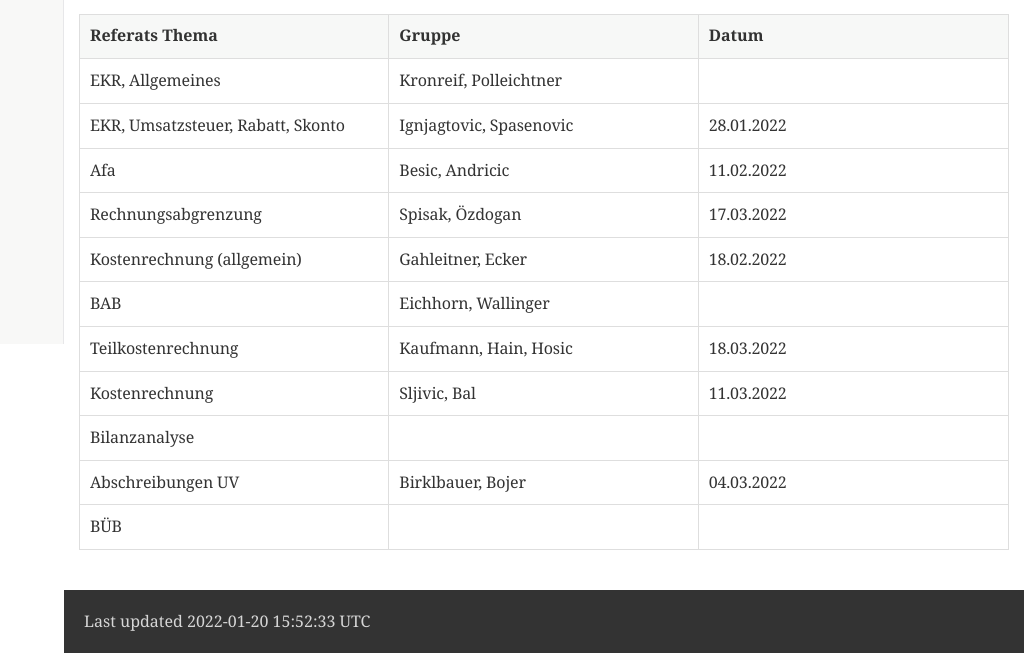
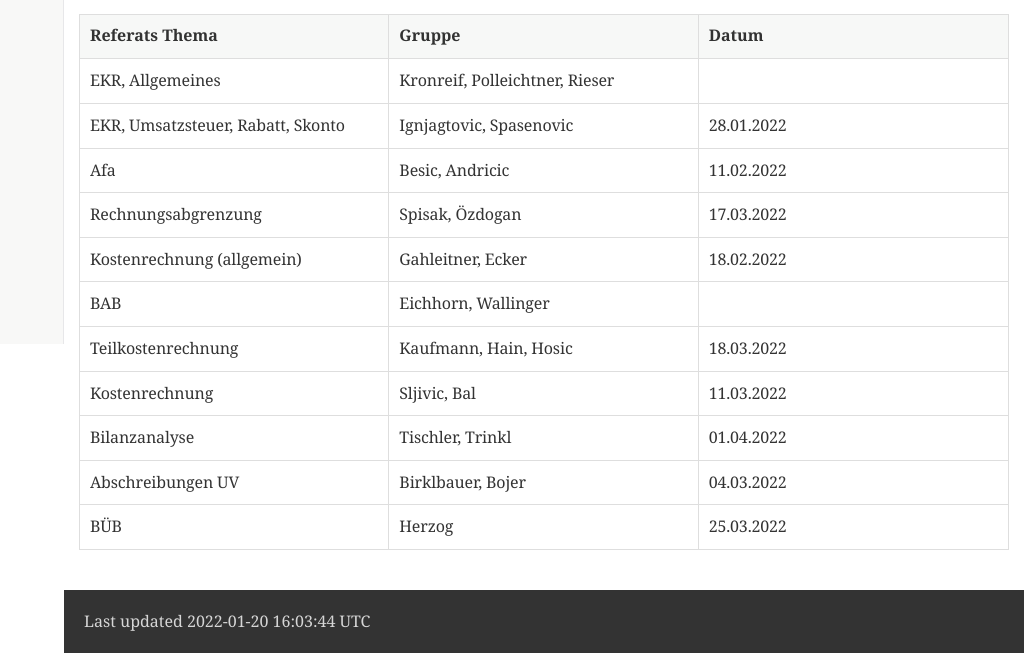
Before and after one commit to davidenkovic/rechnungswesen, a plain HTML site: page docs/index.html in a window 1280 px wide. Shown: the part 456-1109 px from the top of the page, without its empty margins (256-1280 px from the left). Drawn offline with nearby package versions, Linux system fonts and the light colour scheme; a web font is replaced by a local one.

Commit message:
update Demo Website

```diff
--- a/docs/index.html
+++ b/docs/index.html
@@ -484,7 +484,7 @@ body.book #toc,body.book #preamble,body.book h1.sect0,body.book .sect1>h2{page-b
 <tbody>
 <tr>
 <td class="tableblock halign-left valign-top"><p class="tableblock">EKR, Allgemeines</p></td>
-<td class="tableblock halign-left valign-top"><p class="tableblock">Kronreif, Polleichtner</p></td>
+<td class="tableblock halign-left valign-top"><p class="tableblock">Kronreif, Polleichtner, Rieser</p></td>
 <td class="tableblock halign-left valign-top"></td>
 </tr>
 <tr>
@@ -524,8 +524,8 @@ body.book #toc,body.book #preamble,body.book h1.sect0,body.book .sect1>h2{page-b
 </tr>
 <tr>
 <td class="tableblock halign-left valign-top"><p class="tableblock">Bilanzanalyse</p></td>
-<td class="tableblock halign-left valign-top"></td>
-<td class="tableblock halign-left valign-top"></td>
+<td class="tableblock halign-left valign-top"><p class="tableblock">Tischler, Trinkl</p></td>
+<td class="tableblock halign-left valign-top"><p class="tableblock">01.04.2022</p></td>
 </tr>
 <tr>
 <td class="tableblock halign-left valign-top"><p class="tableblock">Abschreibungen UV</p></td>
@@ -534,8 +534,8 @@ body.book #toc,body.book #preamble,body.book h1.sect0,body.book .sect1>h2{page-b
 </tr>
 <tr>
 <td class="tableblock halign-left valign-top"><p class="tableblock">BÜB</p></td>
-<td class="tableblock halign-left valign-top"></td>
-<td class="tableblock halign-left valign-top"></td>
+<td class="tableblock halign-left valign-top"><p class="tableblock">Herzog</p></td>
+<td class="tableblock halign-left valign-top"><p class="tableblock">25.03.2022</p></td>
 </tr>
 </tbody>
 </table>
@@ -544,7 +544,7 @@ body.book #toc,body.book #preamble,body.book h1.sect0,body.book .sect1>h2{page-b
 </div>
 <div id="footer">
 <div id="footer-text">
-Last updated 2022-01-20 15:52:33 UTC
+Last updated 2022-01-20 16:03:44 UTC
 </div>
 </div>
 </body>
```
